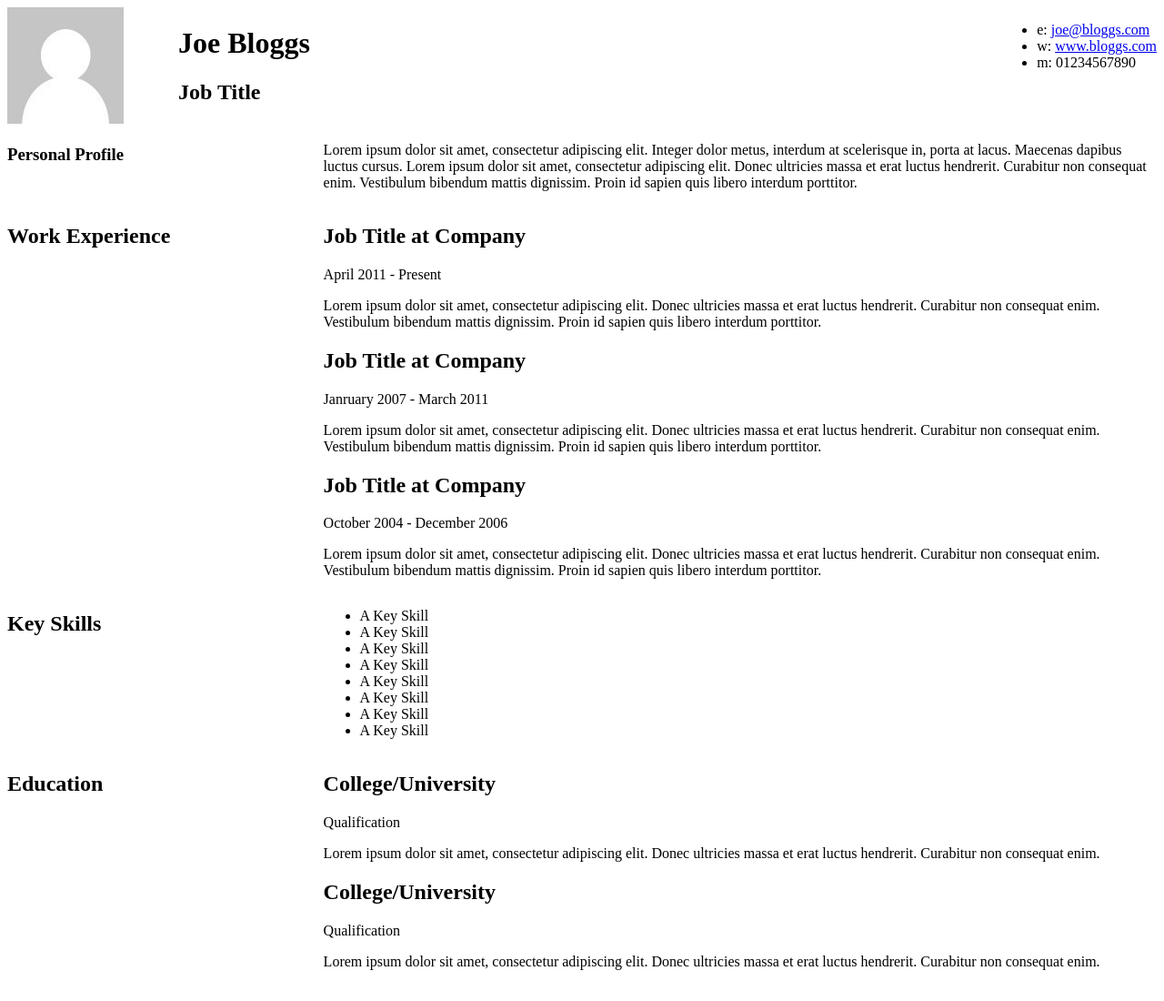
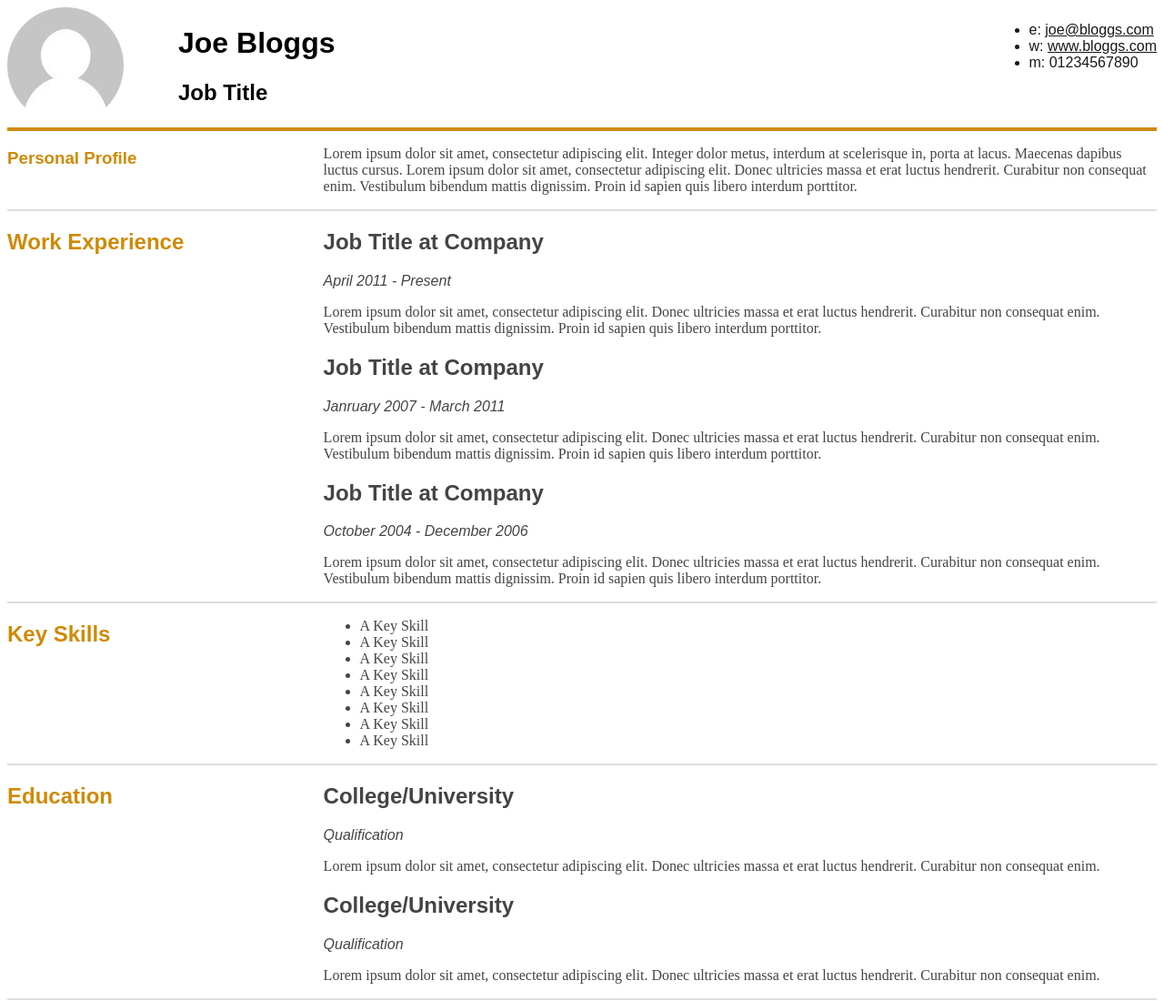
Before and after one commit to Xa02000/estilizar-curriculo-sprint-2-Xa02000-1, a plain HTML site: page index.html in a window 1280 px wide. Shown: the whole page at 91% size. Drawn offline with Linux system fonts and the light colour scheme.

Commit message:
Guru feito

```diff
--- a/style.css
+++ b/style.css
@@ -1,7 +1,18 @@
 .clear {
+	border: 1px solid #dedede;
 	clear: both;
+
 }
+.mainDetails .clear{
+	border: 2px solid #cf8a05;
 
+}
+a:link{
+	color:#181818;
+}
+img{
+	border-radius: 50%;
+}
 #headshot {
 	width: 12.5%;
 	float: left;
@@ -10,18 +21,38 @@
 
 #name {
 	float: left;
+	font-family: Arial, Helvetica, sans-serif;
+	color:black;
+
 }
 
 #contactDetails {
 	float: right;
+	color: #181818;
+	font-family: Arial, Helvetica, sans-serif ;
+	text-decoration:none;
 }
 
 .sectionTitle {
 	float: left;
 	width: 25%;
+	color:#cf8a05;
 }
 
 .sectionContent {
 	float: right;
 	width: 72.5%;
+	color:#444444;
 }
+h2{
+	font-family: Arial, Helvetica, sans-serif;
+}
+
+h1{
+	font-family: Arial, Helvetica, sans-serif;
+}
+
+.subDetails{
+	font-family: Arial, Helvetica, sans-serif;
+	font-style: italic;
+}
```
Also changed, not shown: index.html (+4 -0 lines).
